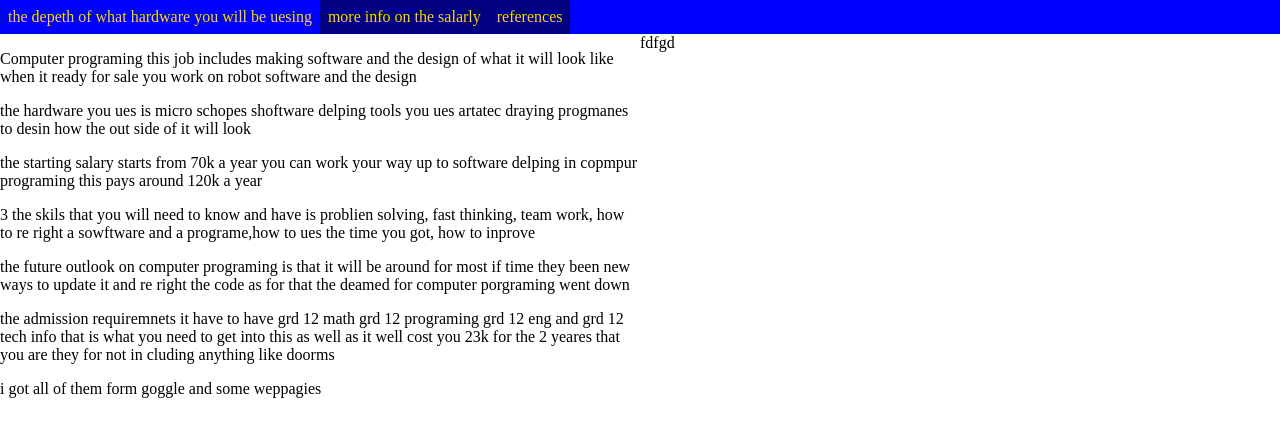
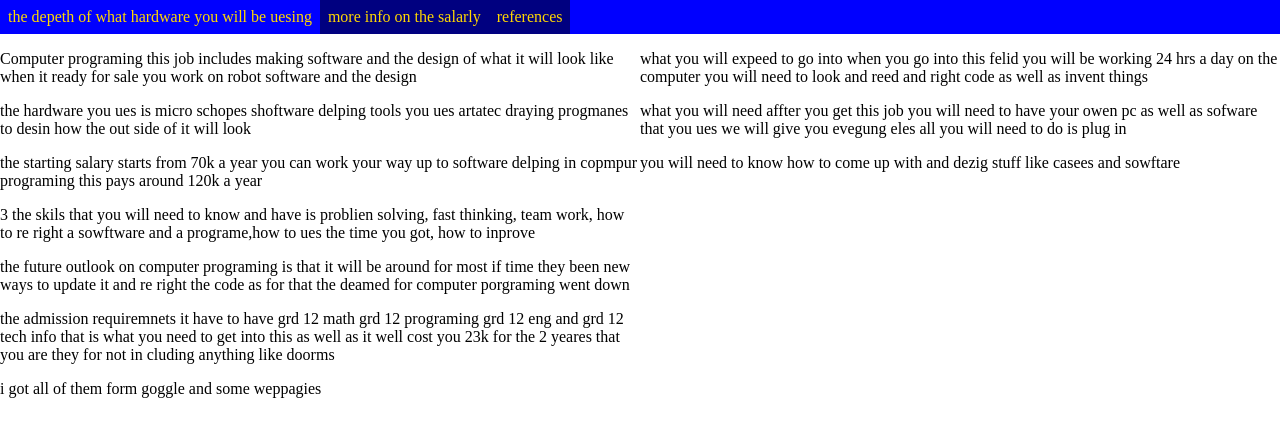
Before and after one commit to iss-ics3c/u1-project-nath5550, a plain HTML site: page index.html in a window 1280 px wide. Drawn offline with Linux system fonts and the light colour scheme.

Commit message:
Update index.html

```diff
--- a/index.html
+++ b/index.html
@@ -51,7 +51,21 @@ and open the template in the editor.
             </div>
 
             <div id="col2">
-            fdfgd
+
+                <p>
+                    what you will expeed to go into when you go into this felid you will be working 24 hrs a day on the computer you will need to look and reed and right code as well as invent things
+                </p>
+
+                <p>
+                    what you will need affter you get this job you will need to have your owen pc as well as sofware that you ues we will give you evegung eles all you will need to do is plug in
+                </p>
+
+                <p>
+                    you will need to know how to come up with and dezig stuff like casees and sowftare
+
+                </p>
+
+
             </div>
             <div id="col3">
 
```
